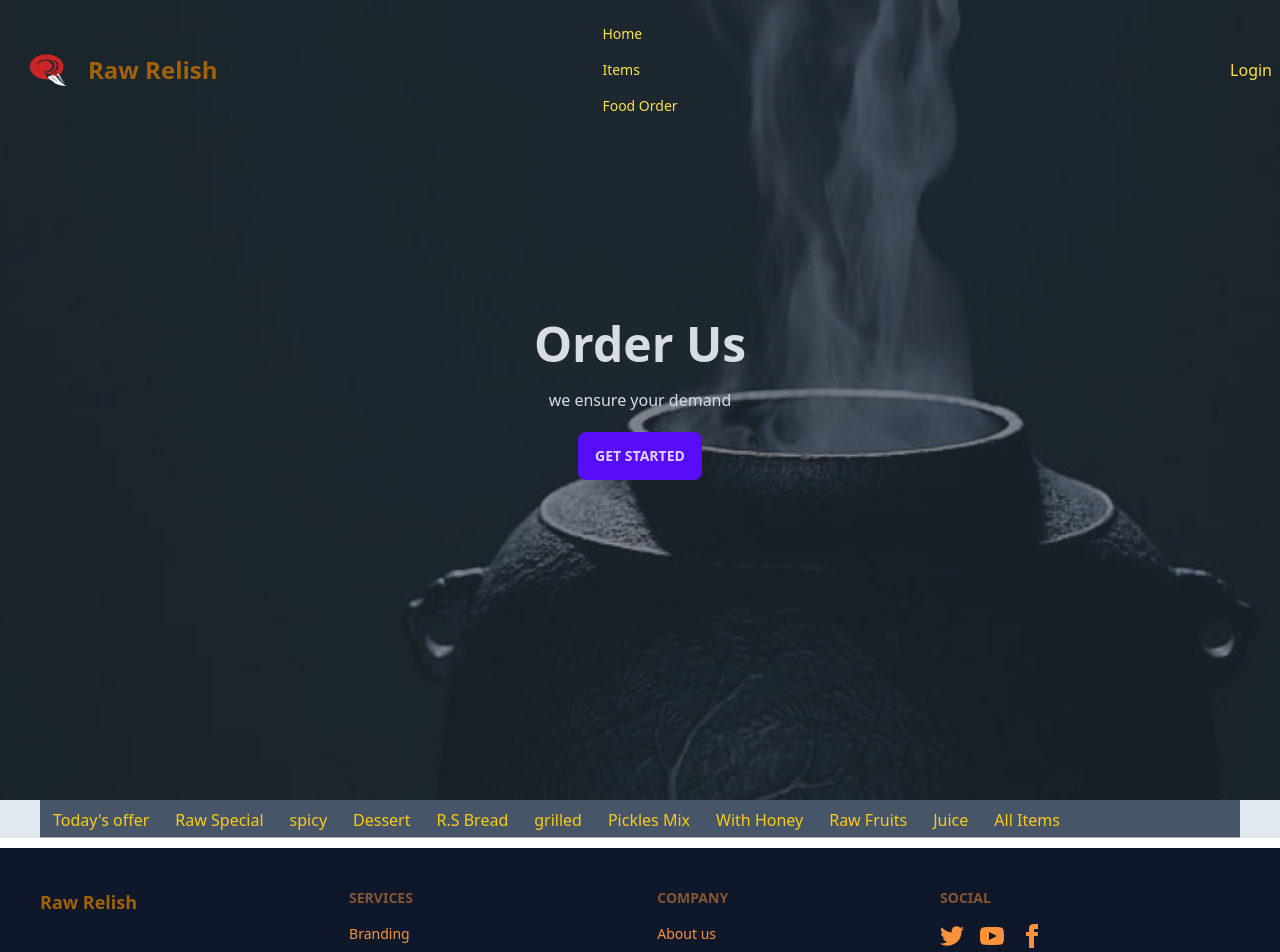
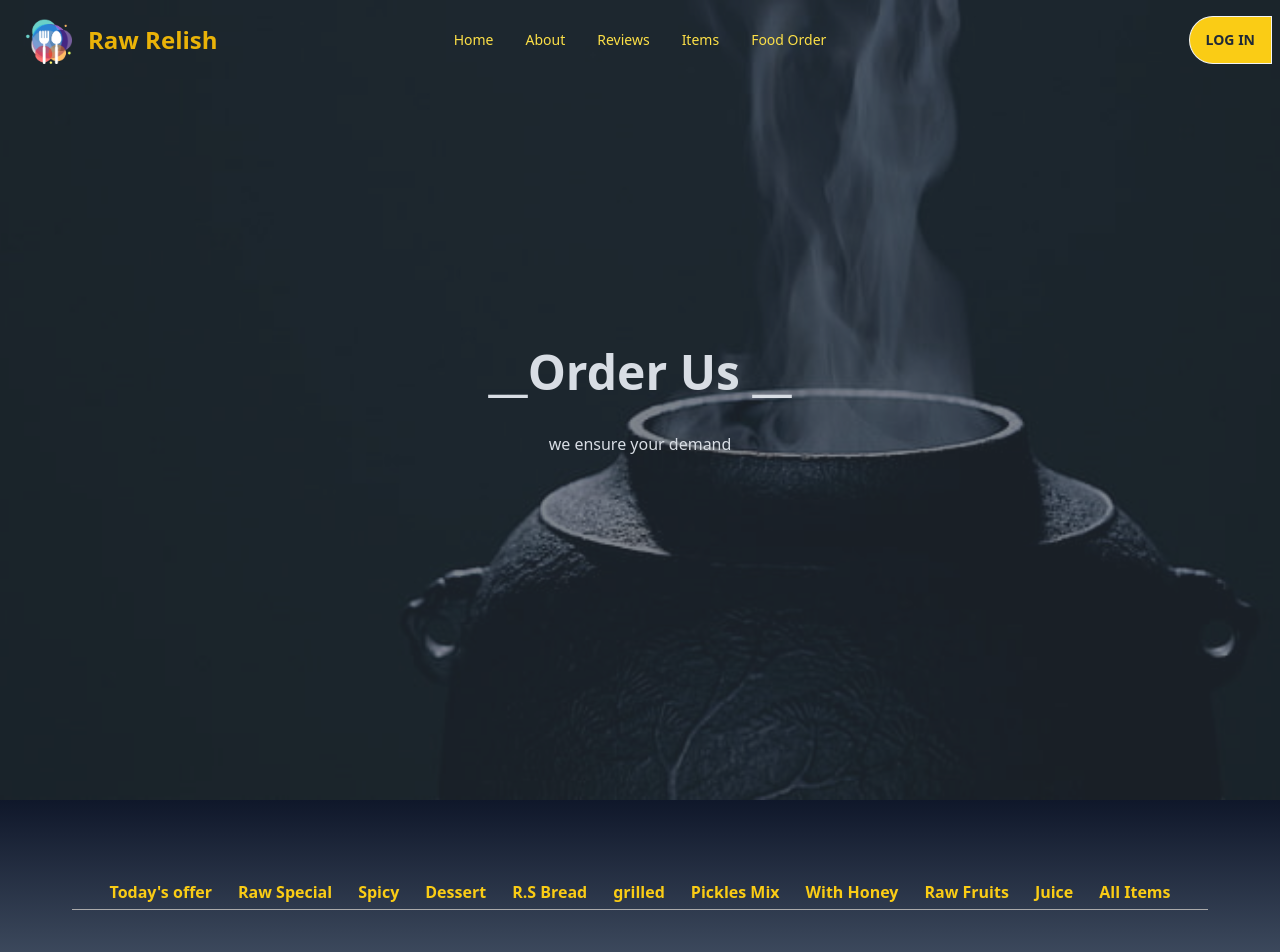
Before and after one commit to Zahid-sadi/Raw-relish, a React (Vite) app: page /order in a window 1280 px wide. Shown: the top 952 px of the page. Built offline with nearby package versions, Linux system fonts and the light colour scheme; no server answers.

Commit message:
private route signup funtional with few work on navbar login page and orderFood page

```diff
--- a/src/Pages/Login/Login.jsx
+++ b/src/Pages/Login/Login.jsx
@@ -1,51 +1,49 @@
-import { loadCaptchaEnginge, LoadCanvasTemplate, validateCaptcha } from 'react-simple-captcha';
+import { loadCaptchaEnginge, LoadCanvasTemplate, validateCaptcha } from "react-simple-captcha";
 
-import {Form, Link} from "react-router-dom";
+import { Link, useLocation, useNavigate } from "react-router-dom";
 import img from "../../assets/loginbg2.jpg";
-import { useContext, useEffect, useState } from 'react';
-import { AuthContext } from '../../Providers/AuthProvider';
-
-
-
-
+import { useContext, useEffect, useState } from "react";
+import { AuthContext } from "../../Providers/AuthProvider";
 
 const Login = () => {
+    const [ isDisable, setDisable ] = useState(true);
+    const { logIn } = useContext(AuthContext);
 
-    const {logIn, setLoading } = useContext(AuthContext)
+    const navigate = useNavigate();
+    const location = useLocation();
 
-    const [isDisable, setDisable] = useState(true)
+    const from = location.state?.from.pathname || "/";
 
-    useEffect(()=>{
+    useEffect(() => {
         loadCaptchaEnginge(6);
-    },[])
-
+    }, []);
 
     const handleLogin = (event) => {
         event.preventDefault();
         const form = event.target;
         const email = form.email.value;
         const password = form.password.value;
-        // console.log(email, password);
+        console.log(email, password);
 
         logIn(email, password)
-        .then(result =>{
+            .then((result) => {
             const user = result.user;
-            setLoading(false)
-            console.log(user);
-        })
+            // setLoading(false);
+            // console.log(user);
+            navigate(from, { replace: true });
+        });
     };
 
-    const handleCaptcha = event =>{
-        event.preventDefault()
+    const handleCaptcha = (event) => {
+        event.preventDefault();
         const user_captcha_value = event.target.value;
         // console.log(user_captcha_value);
-        if(validateCaptcha(user_captcha_value)== true){
-            setDisable(false)
+        if (validateCaptcha(user_captcha_value) == true) {
+            setDisable(false);
+        } else {
+            setDisable(true);
         }
-        else{
-            setDisable(true)
-        }
-    }
+    };
 
     return (
         <div
@@ -87,11 +85,10 @@ const Login = () => {
                             type="text"
                             name="captcha"
                             placeholder="type here the captcha"
-                        className="p-2 lg:w-72 bg-transparent border-b-2 border-yellow-400 "
-
+                            className="text-center p-2 lg:w-72 bg-transparent border-b-2 border-yellow-400 "
                         />
                         <input
-                            disabled={ isDisable }
+                            disabled={isDisable}
                             type="submit"
                             name="submit"
                             placeholder="submit"
@@ -99,7 +96,12 @@ const Login = () => {
                             value="Login"
                         />
                     </form>
-                    <Link className='text-yellow-400 font-light' to="/signUp">Please Make An Account</Link>
+                    <Link
+                        className="p-1 border rounded bg-gradient-to-r from-yellow-400 to-orange-400  text-white "
+                        to="/signUp"
+                    >
+                        Please Make An Account
+                    </Link>
                 </div>
             </div>
         </div>
--- a/src/Pages/OrderFood/OrderFood/OrderFood.jsx
+++ b/src/Pages/OrderFood/OrderFood/OrderFood.jsx
@@ -1,19 +1,31 @@
-import {useState} from "react";
+import { useState } from "react";
 import Cover from "../../../Shared/Cover/Cover";
 import coverImage from "../../../assets/smoke-cook.jpg";
-import {Tab, Tabs, TabList, TabPanel} from "react-tabs";
+import { Tab, Tabs, TabList, TabPanel } from "react-tabs";
 import "react-tabs/style/react-tabs.css";
 import FoodMap from "../FoodMap/FoodMap";
 import useItems from "../../../Hooks/useItems";
 import { useParams } from "react-router";
 
 const OrderFood = () => {
-    const categories = [ 'offered' ,'rawSpecial', 'spicy', 'dessert', 'foodbread', 'grilled', 'pickles', 'honey', 'fruits', 'juice',  'all'];
-    const {category}= useParams();
-    const initialIndex = categories.indexOf(category)
+    const categories = [
+        "offered",
+        "rawSpecial",
+        "spicy",
+        "dessert",
+        "foodbread",
+        "grilled",
+        "pickles",
+        "honey",
+        "fruits",
+        "juice",
+        "all",
+    ];
+    const { category } = useParams();
+    const initialIndex = categories.indexOf(category);
 
-    const [tabIndex, setTabIndex] = useState(initialIndex);
-    const [menu] = useItems([]);
+    const [ tabIndex, setTabIndex ] = useState(initialIndex);
+    const [ menu ] = useItems([]);
     // console.log(menu);
     // console.log(spicy);
 
@@ -32,13 +44,13 @@ const OrderFood = () => {
         <div>
             <Cover coverPhoto={coverImage} coverHeadline="Order Us " coverDetails="we ensure your demand"></Cover>
 
-            <div className=" bg-slate-200 mx-auto ">
+            <div className=" mx-auto p-10  bg-gradient-to-b from-slate-900 to-slate-600  text-black ">
                 <Tabs selectedIndex={tabIndex} onSelect={(index) => setTabIndex(index)}>
-                    <div className=" text-yellow-400 bg-slate-600 mx-10">
-                        <TabList>
+                    <div className=" text-yellow-400 p-8 font-bold  text-center">
+                        <TabList >
                             <Tab>Today's offer</Tab>
                             <Tab>Raw Special</Tab>
-                            <Tab>spicy</Tab>
+                            <Tab>Spicy</Tab>
                             <Tab>Dessert</Tab>
                             <Tab>R.S Bread </Tab>
                             <Tab>grilled</Tab>
--- a/src/Pages/SignUp/SignUp.jsx
+++ b/src/Pages/SignUp/SignUp.jsx
@@ -36,16 +36,14 @@ const SignUp = () => {
 
     return (
         <div
-            className="hero min-h-screen"
-            // style={{backgroundImage: {img}}}
-        >
+            className="hero min-h-screen">
             <img src={img} alt="" className="w-full h-screen" />
 
             <div className="hero-overlay bg-opacity-40"></div>
             <div className="hero-content text-center text-neutral-content">
                 <div className="max-w-md">
                     <form onSubmit={handleSignUp} className="card-body">
-                        <h4 className="text-white font-bold text-4xl p-4 m-2">Login</h4>
+                        <h4 className="text-white font-bold text-4xl p-4 m-2">SignUp</h4>
                         <input
                             type="text"
                             name="name"
@@ -74,7 +72,7 @@ const SignUp = () => {
                             name="submit"
                             placeholder="submit"
                             className="my-2 btn btn-outline border-b-4 border-slate-900"
-                            value="Login"
+                            value="SignUp"
                         />
                     </form>
                     <Link className='text-yellow-400 font-light' to="/login">Already Have An Account</Link>
--- a/src/Providers/AuthProvider.jsx
+++ b/src/Providers/AuthProvider.jsx
@@ -15,7 +15,7 @@ const AuthProvider = ({children}) => {
        return createUserWithEmailAndPassword(auth, email, password)
     }
 
-    const LogIn = (email, password)=>{
+    const logIn = (email, password)=>{
         setLoading(true)
        return signInWithEmailAndPassword(auth, email, password)
     }
@@ -28,7 +28,7 @@ const AuthProvider = ({children}) => {
     useEffect(()=>{
         const unsubscribe = onAuthStateChanged(auth, currentUser=>{
             setUser(currentUser);
-            console.log(currentUser);
+            // console.log(currentUser);
             setLoading(false);
 
         });
@@ -50,9 +50,9 @@ const AuthProvider = ({children}) => {
 
     const authInfo = {
         user,
-        loading,
+        setLoading,
         createUser,
-        LogIn,
+        logIn,
         logOut,
     }
     return (
--- /dev/null
+++ b/src/Routes/PrivateRoute.jsx
@@ -0,0 +1,20 @@
+import { useContext } from "react";
+import { Navigate, useLocation } from "react-router";
+import { AuthContext } from "../Providers/AuthProvider";
+
+const PrivateRoute = ({ children }) => {
+    const location = useLocation();
+
+    const { user, loading } = useContext(AuthContext);
+    if (loading) {
+        return <p>loading..............................</p>;
+    }
+
+    if (user) {
+        return children;
+    } else {
+        return <Navigate to="/login" state={{ from: location }} replace></Navigate>;
+    }
+};
+
+export default PrivateRoute;
--- a/src/Routes/Router.jsx
+++ b/src/Routes/Router.jsx
@@ -2,40 +2,54 @@ import { createBrowserRouter } from "react-router-dom";
 import MainLayout from "../Layout/MainLayout";
 import Home from "../Pages/Home/Home/Home";
 import OrderFood from "../Pages/OrderFood/OrderFood/OrderFood";
-import MenuItem from "../Pages/MenuItems/MenuItems/MenuItems"
+import MenuItem from "../Pages/MenuItems/MenuItems/MenuItems";
 import Login from "../Pages/Login/Login";
 import SignUp from "../Pages/SignUp/SignUp";
+import PrivateRoute from "./PrivateRoute";
+import About from "../Pages/Home/About/About";
+import Review from "../Pages/Home/Review/Review";
 
 export const router = createBrowserRouter([
     {
-        path:"/",
+        path: "/",
         element: <MainLayout></MainLayout>,
-        children:[
+        children: [
             {
-                path:"/",
-                element: <Home></Home>
+                path: "/",
+                element: <Home></Home>,
             },
             {
-                path:"/items",
-                element: <MenuItem></MenuItem>
+                path: "/about",
+                element: <About></About>,
             },
             {
-                path:"/order",
-                element: <OrderFood></OrderFood>
+                path: "/review",
+                element: <Review></Review>,
             },
             {
-                path:"/order/:category",
-                element: <OrderFood></OrderFood>
+                path: "/items",
+                element: <MenuItem></MenuItem>,
             },
             {
-                path:"/login",
-                element: <Login></Login>
+                path: "/order",
+                element: <OrderFood></OrderFood>,
             },
             {
-                path:"/signUp",
-                element: <SignUp></SignUp>
-            }
-        ]
-    }
-
-])
+                path: "/order/:category",
+                element: (
+                    <PrivateRoute>
+                        <OrderFood></OrderFood>,
+                    </PrivateRoute>
+                ),
+            },
+            {
+                path: "/login",
+                element: <Login></Login>,
+            },
+            {
+                path: "/signUp",
+                element: <SignUp></SignUp>,
+            },
+        ],
+    },
+]);
--- a/src/Shared/Cover/Cover.jsx
+++ b/src/Shared/Cover/Cover.jsx
@@ -9,11 +9,11 @@ const Cover = ({coverPhoto, coverHeadline, coverDetails}) => {
             <div className="hero-overlay bg-opacity-60"></div>
             <div className="hero-content text-center text-neutral-content">
                 <div className="max-w-md">
-                    <h1 className="mb-5 text-5xl font-bold">{coverHeadline}</h1>
-                    <p className="mb-5">
+                    <h1 className="p-5 text-5xl font-bold">__{coverHeadline}__</h1>
+                    <p className="p-4">
                       {coverDetails}
                     </p>
-                    <button className="btn btn-primary">Get Started</button>
+
                 </div>
             </div>
         </div>
--- a/src/Shared/Navbar/Navbar.jsx
+++ b/src/Shared/Navbar/Navbar.jsx
@@ -1,11 +1,38 @@
-import {Link} from "react-router-dom";
-import logo from "../../assets/logo1.png";
+import { useContext } from "react";
+import { Link } from "react-router-dom";
+import logo from "../../assets/logo3.png";
+
+// import {toast} from "react-hot-toast";
+import { AuthContext } from "../../Providers/AuthProvider";
+
 const Navbar = () => {
-    const navItem = (
+    const { user, logOut } = useContext(AuthContext);
+
+    const logOutHandler = () => {
+        logOut()
+        .then(() => {
+            // toast("SignOut successfully");
+        })
+        .catch((error) => {
+            console.log(error);
+        });
+    };
+
+    const navItems = (
         <>
             <li>
                 <Link to="/">Home</Link>
+            </li>
+            <li>
+                <Link to="/about">About</Link>
+            </li>
+            <li>
+                <Link to="/review">Reviews</Link>
+            </li>
+            <li>
                 <Link to="/items">Items</Link>
+            </li>
+            <li>
                 <Link to="/order">Food Order</Link>
             </li>
         </>
@@ -13,75 +40,58 @@ const Navbar = () => {
 
     return (
         <div className="navbar bg-opacity-40 fixed text-yellow-300 z-10">
-            <div className="navbar-start ">
-                <div className="dropdown underline">
-                    <label tabIndex={0} className="btn btn-ghost lg:hidden"></label>
-                    <ul tabIndex={0} className="menu menu-compact dropdown-content mt-3 p-2 shadow bg-base-100 rounded-box w-52">
-                            {navItem}
-                        </ul>
+            <div className="navbar-start">
+                <div className="dropdown">
+                    <label tabIndex={0} className="btn btn-ghost lg:hidden">
+                        <svg
+                            xmlns="http://www.w3.org/2000/svg"
+                            className="h-5 w-5"
+                            fill="none"
+                            viewBox="0 0 24 24"
+                            stroke="currentColor"
+                        >
+                            <path
+                                strokeLinecap="round"
+                                strokeLinejoin="round"
+                                strokeWidth="2"
+                                d="M4 6h16M4 12h8m-8 6h16"
+                            />
+                        </svg>
+                    </label>
+                    <ul
+                        tabIndex={0}
+                        className="menu menu-compact dropdown-content mt-3 p-2  rounded-box w-52 text-yellow-500  "
+                    >
+                        {navItems}
+                    </ul>
                 </div>
-
                 <Link to="/">
                     {" "}
                     <img className=" h-16 w-16 p-2 mx-2" src={logo} alt="logo of raw relish" />
                 </Link>
-
-                <Link to="/" className="text-2xl font-extrabold text-yellow-700">
+                <Link to="/" className="text-2xl font-extrabold text-yellow-500">
                     Raw Relish
                 </Link>
             </div>
             <div className="navbar-center hidden lg:flex">
-                    <ul className="menu menu-horizontal px-1">
-                        {navItem}
-                    </ul>
+                <ul className="menu menu-horizontal px-1 ">{navItems}</ul>
+            </div>
+            <div className="navbar-end ">
+                <div className="me-5 ">
+                    {user?.uid ? <p className="text-orange-400 font-bold mx-auto">{user.displayName} </p> : ""}
                 </div>
-            <div className="navbar-end">
-            <Link to="/login">Login</Link>
+                {user?.uid ? (
+                    <Link onClick={logOutHandler} to="/login" className="btn bg-yellow-400 rounded-s-full">
+                        Log out
+                    </Link>
+                ) : (
+                    <Link to="/login" className="btn bg-yellow-400 border rounded-s-full">
+                        Log in
+                    </Link>
+                )}
             </div>
         </div>
     );
 };
 
 export default Navbar;
-
-
-
-
-
-<div className="navbar bg-base-100">
-  <div className="navbar-start">
-    <div className="dropdown">
-
-      <ul tabIndex={0} className="menu menu-sm dropdown-content mt-3 z-[1] p-2 shadow bg-base-100 rounded-box w-52">
-        <li><a>Item 1</a></li>
-        <li>
-          <a>Parent</a>
-          <ul className="p-2">
-            <li><a>Submenu 1</a></li>
-            <li><a>Submenu 2</a></li>
-          </ul>
-        </li>
-        <li><a>Item 3</a></li>
-      </ul>
-    </div>
-    <a className="btn btn-ghost normal-case text-xl">daisyUI</a>
-  </div>
-  <div className="navbar-center hidden lg:flex">
-    <ul className="menu menu-horizontal px-1">
-      <li><a>Item 1</a></li>
-      <li tabIndex={0}>
-        <details>
-          <summary>Parent</summary>
-          <ul className="p-2">
-            <li><a>Submenu 1</a></li>
-            <li><a>Submenu 2</a></li>
-          </ul>
-        </details>
-      </li>
-      <li><a>Item 3</a></li>
-    </ul>
-  </div>
-  <div className="navbar-end">
-    <a className="btn">Button</a>
-  </div>
-</div>
--- a/src/firebase/firebase.config.js
+++ b/src/firebase/firebase.config.js
@@ -1,9 +1,5 @@
-// Import the functions you need from the SDKs you need
 import { initializeApp } from "firebase/app";
-// TODO: Add SDKs for Firebase products that you want to use
-// https://firebase.google.com/docs/web/setup#available-libraries
 
-// Your web app's Firebase configuration
 const firebaseConfig = {
   apiKey:import.meta.env.VITE_apiKey,
   authDomain:import.meta.env.VITE_authDomain,
@@ -13,5 +9,4 @@ const firebaseConfig = {
   appId:import.meta.env.VITE_appId
 };
 
-// Initialize Firebase
 export const app = initializeApp(firebaseConfig);
```
Lines whose indentation alone changed are shown as unchanged.
